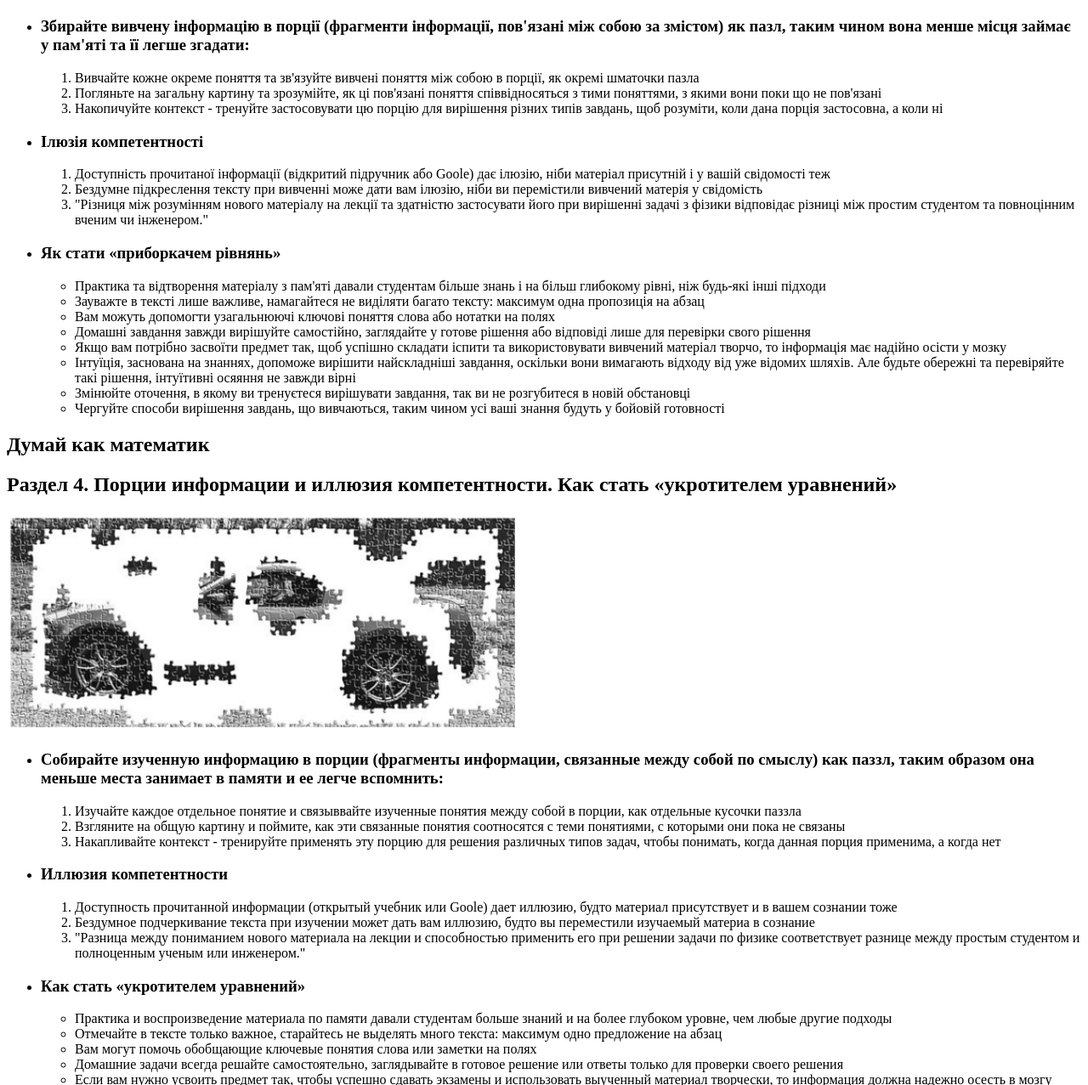
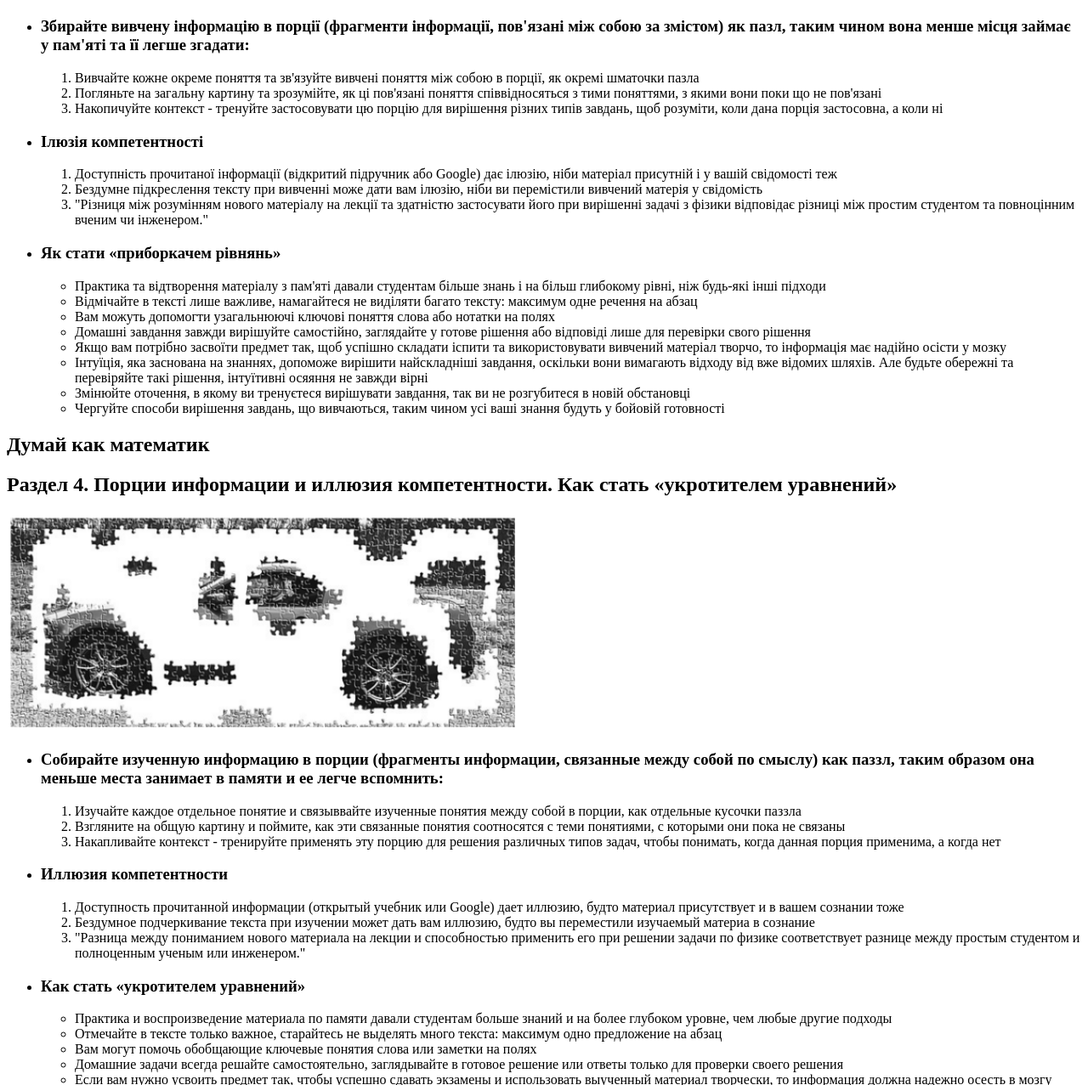
Before and after one commit to StasShev87/DumaiYakMatematek-MindmapTask1, a plain HTML site: page index.html in a window 1280 px wide. Shown: the part 373-1650 px from the top of the page at 85% size. Drawn offline with Linux system fonts and the light colour scheme.

Commit message:
Gives better translation

```diff
--- a/index.html
+++ b/index.html
@@ -30,7 +30,7 @@
             <li>
                 <h3>Ілюзія компетентності</h3>
                 <ol>
-                    <li>Доступність прочитаної інформації (відкритий підручник або Goole) дає ілюзію, ніби матеріал
+                    <li>Доступність прочитаної інформації (відкритий підручник або Google) дає ілюзію, ніби матеріал
                         присутній і у вашій свідомості теж</li>
                     <li>Бездумне підкреслення тексту при вивченні може дати вам ілюзію, ніби ви перемістили вивчений матерія
                         у свідомість</li>
@@ -43,19 +43,16 @@
                 <h3>Як стати «приборкачем рівнянь»</h3>
                 <ul>
                     <li>Практика та відтворення матеріалу з пам'яті давали студентам більше знань і на більш глибокому
-                        рівні, ніж будь-які
-                        інші підходи</li>
-                    <li>Зауважте в тексті лише важливе, намагайтеся не виділяти багато тексту: максимум одна пропозиція на
+                        рівні, ніж будь-які інші підходи</li>
+                    <li>Відмічайте в тексті лише важливе, намагайтеся не виділяти багато тексту: максимум одне речення на
                         абзац</li>
                     <li>Вам можуть допомогти узагальнюючі ключові поняття слова або нотатки на полях</li>
                     <li>Домашні завдання завжди вирішуйте самостійно, заглядайте у готове рішення або відповіді лише для
                         перевірки свого рішення</li>
                     <li>Якщо вам потрібно засвоїти предмет так, щоб успішно складати іспити та використовувати вивчений
-                        матеріал творчо, то
-                        інформація має надійно осісти у мозку</li>
-                    <li>Інтуїція, заснована на знаннях, допоможе вирішити найскладніші завдання, оскільки вони вимагають
-                        відходу від уже відомих
-                        шляхів. Але будьте обережні та перевіряйте такі рішення, інтуїтивні осяяння не завжди вірні</li>
+                        матеріал творчо, то інформація має надійно осісти у мозку</li>
+                    <li>Інтуїція, яка заснована на знаннях, допоможе вирішити найскладніші завдання, оскільки вони вимагають
+                        відходу від вже відомих шляхів. Але будьте обережні та перевіряйте такі рішення, інтуїтивні осяяння не завжди вірні</li>
                     <li>Змінюйте оточення, в якому ви тренуєтеся вирішувати завдання, так ви не розгубитеся в новій
                         обстановці</li>
                     <li>Чергуйте способи вирішення завдань, що вивчаються, таким чином усі ваші знання будуть у бойовій
@@ -87,7 +84,7 @@
             <li>
                 <h3>Иллюзия компетентности</h3>
                 <ol>
-                    <li>Доступность прочитанной информации (открытый учебник или Goole) дает иллюзию, будто материал
+                    <li>Доступность прочитанной информации (открытый учебник или Google) дает иллюзию, будто материал
                         присутствует и в вашем сознании тоже</li>
                     <li>Бездумное подчеркивание текста при изучении может дать вам иллюзию, будто вы переместили изучаемый
                         материа в сознание</li>
```
